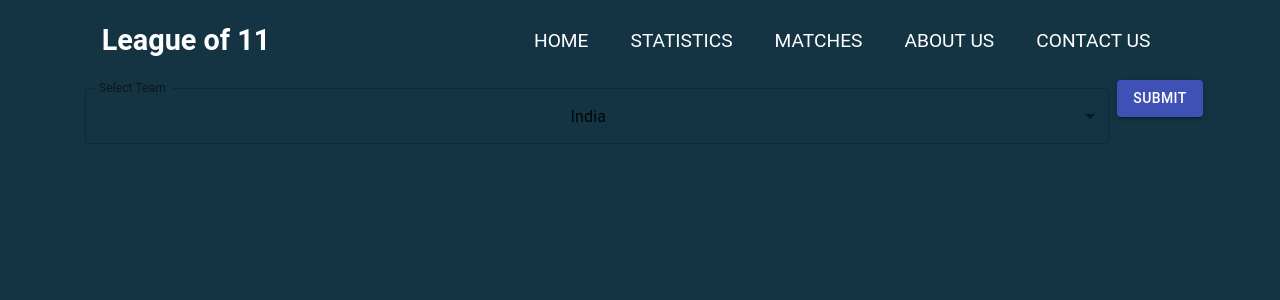
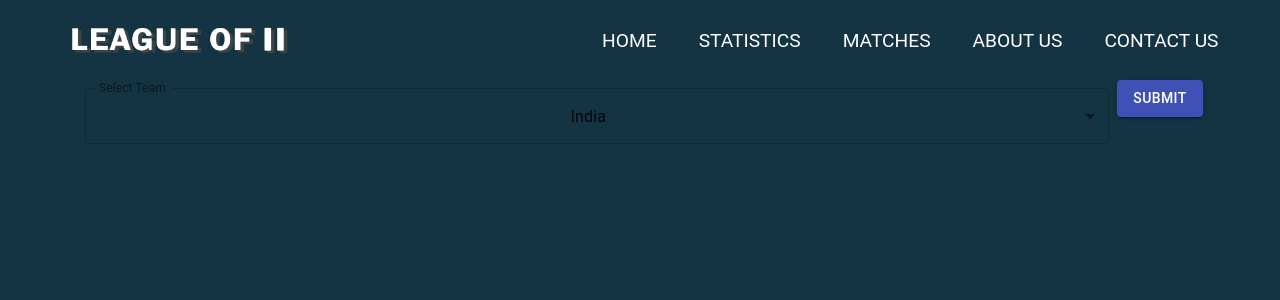
Before and after one commit to pros-kbps/SDGP_Project, a React (Create React App) app in the folder development/: page /matches in a window 1280 px wide. Shown: the top 300 px of the page. Built offline with nearby package versions, Linux system fonts and the light colour scheme.

Commit message:
Navigation added

```diff
--- a/development/src/components/Navbar/MenuItems.js
+++ b/development/src/components/Navbar/MenuItems.js
@@ -1,27 +1,27 @@
 export const MenuItems = [
     {
         title: 'HOME',
-        url: '#',
+        url: './Home',
         cName: 'nav-links'
     },
     {
         title: 'STATISTICS',
-        url: '#',
+        url: './Statistics',
         cName: 'nav-links'
     },
     {
         title: 'MATCHES',
-        url: '#',
+        url: './Matches',
         cName: 'nav-links'
     },
     {
         title: 'ABOUT US',
-        url: '#',
+        url: './About',
         cName: 'nav-links'
     },
     {
         title: 'CONTACT US',
-        url: '#',
+        url: './Contact',
         cName: 'nav-links'
     }
 ]
--- a/development/src/components/Navbar/Navbar.css
+++ b/development/src/components/Navbar/Navbar.css
@@ -13,6 +13,8 @@
     justify-self: start;
     margin-left: 20px;
     cursor: pointer;
+    padding:15px 0px 0px 5px;
+
 
 }
 
@@ -55,6 +57,14 @@
 
 .menu-icon{
     display: none;
+}
+a{
+    text-decoration: none;
+}
+img {
+    width:300px;
+    height:150px;
+
 }
 
 @media screen and (max-width: 960px) {
--- a/development/src/components/Navbar/Navbar.js
+++ b/development/src/components/Navbar/Navbar.js
@@ -1,5 +1,6 @@
 import React, { Component } from 'react';
-import { MenuItems } from "./MenuItems"
+import { MenuItems } from "./MenuItems";
+import logo from "../../assets/Logo.png";
 
 import './Navbar.css'
 
@@ -13,7 +14,7 @@ class Navbar extends Component{
     render(){
         return(
             <nav className="NavbarItems">
-                <h1 className="navbar-logo">League of 11</h1>
+                <h1 className="navbar-logo"><a href='./Start'><img src={logo}/></a></h1>
                 <div className="menu-icon" onClick={this.handleClick}>
                     <i className={this.state.clicked ? 'fas fa-times' : 'fa-solid fa-bars'}></i>
 
```
Also changed, not shown: development/src/assets/Logo.png (added).
